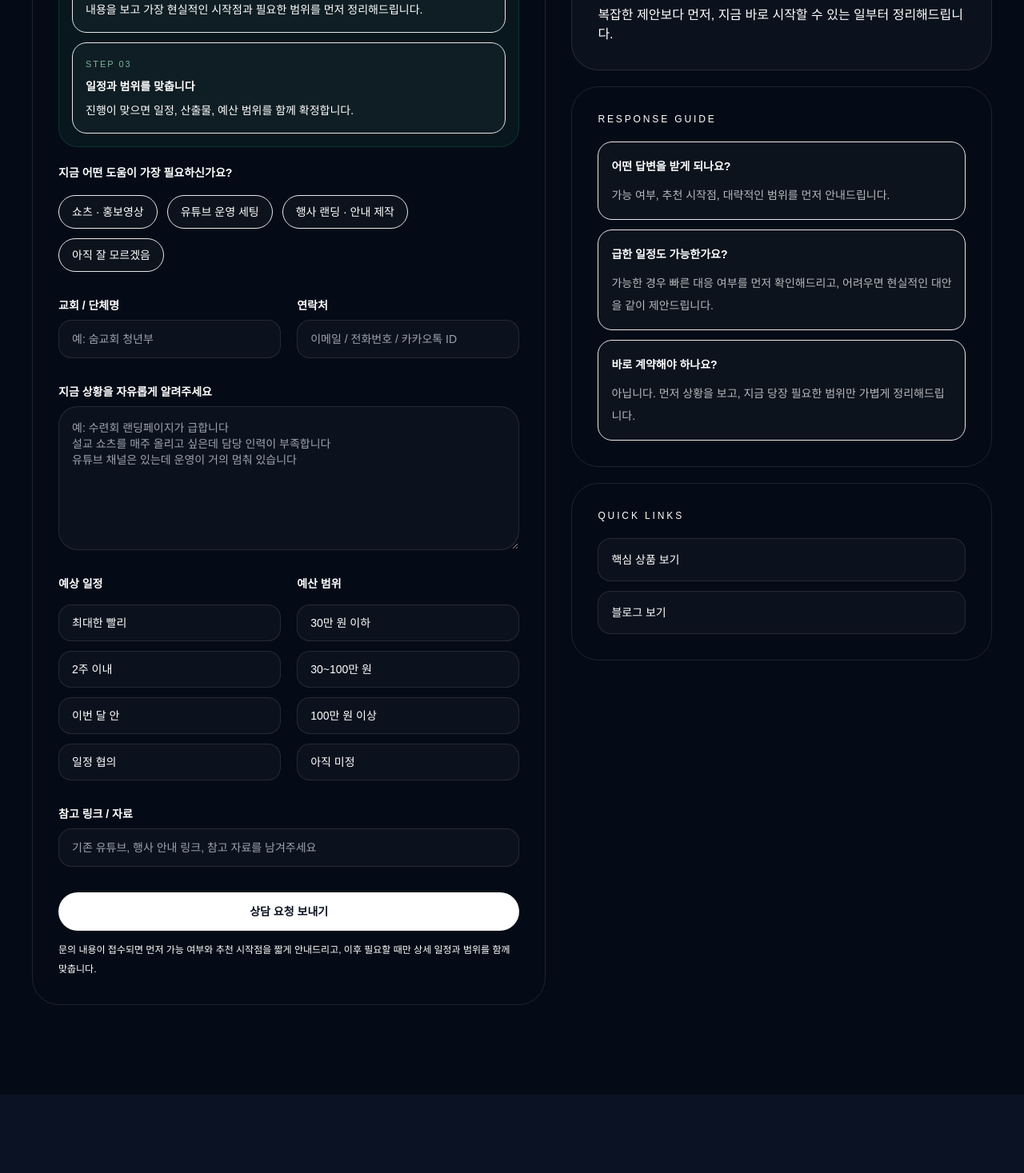
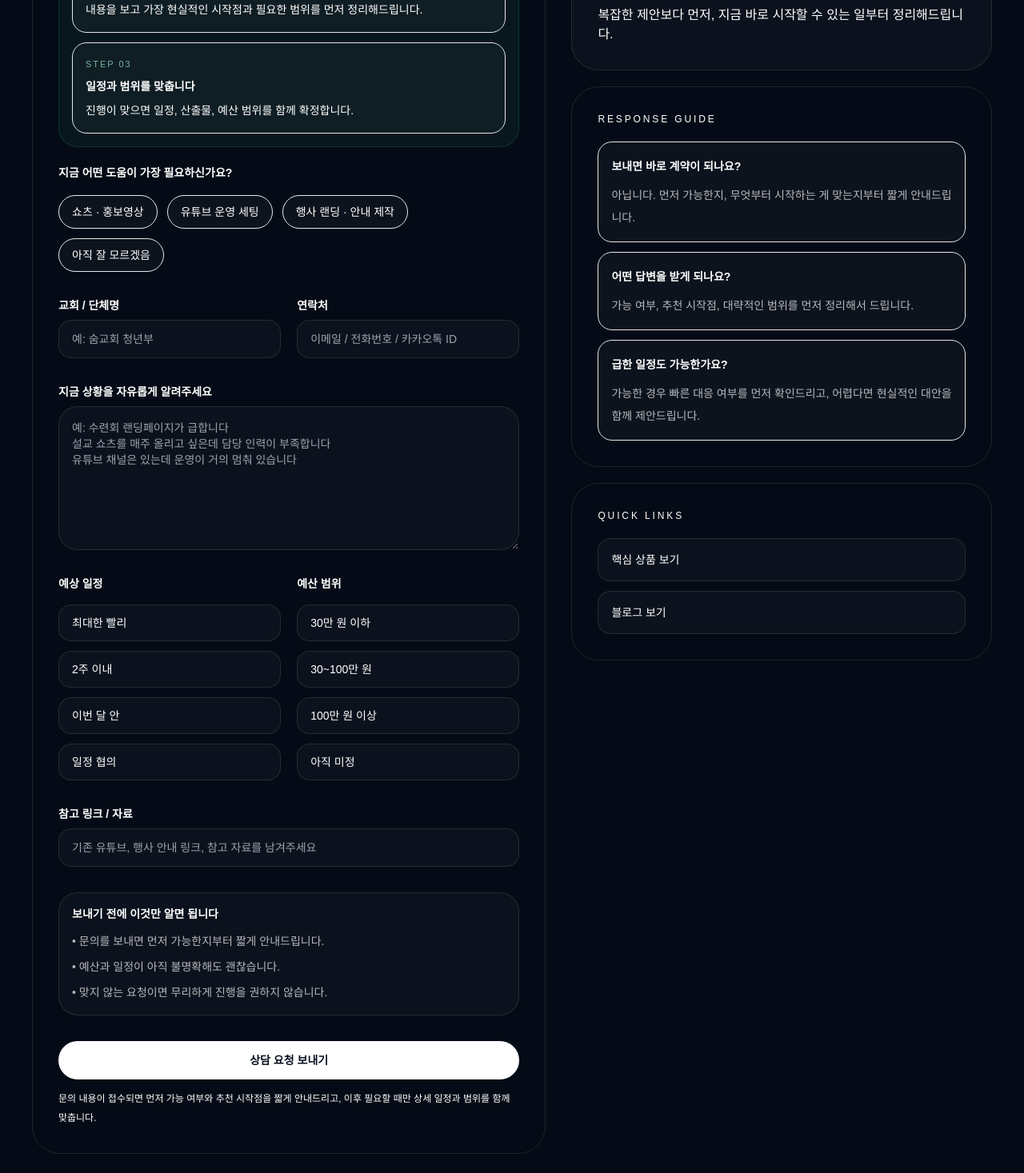
Before and after one commit to kinddragon1224/soom-church, a Next.js app: page /contact in a window 1280 px wide. Shown: the part 971-2438 px from the top of the page at 80% size. Before the commit the page ends 2340 px from the top, so only its background shows below. Built offline with nearby package versions, Linux system fonts and the light colour scheme; a web font is replaced by a local one.

Commit message:
Refine homepage hero density and contact trust cues

```diff
--- a/app/contact/page.tsx
+++ b/app/contact/page.tsx
@@ -20,6 +20,21 @@ const processSteps = [
     step: "03",
     title: "일정과 범위를 맞춥니다",
     desc: "진행이 맞으면 일정, 산출물, 예산 범위를 함께 확정합니다.",
+  },
+];
+
+const responseCards = [
+  {
+    title: "보내면 바로 계약이 되나요?",
+    desc: "아닙니다. 먼저 가능한지, 무엇부터 시작하는 게 맞는지부터 짧게 안내드립니다.",
+  },
+  {
+    title: "어떤 답변을 받게 되나요?",
+    desc: "가능 여부, 추천 시작점, 대략적인 범위를 먼저 정리해서 드립니다.",
+  },
+  {
+    title: "급한 일정도 가능한가요?",
+    desc: "가능한 경우 빠른 대응 여부를 먼저 확인드리고, 어렵다면 현실적인 대안을 함께 제안드립니다.",
   },
 ];
 
@@ -133,6 +148,15 @@ export default function ContactPage() {
                 <input className="min-h-12 rounded-2xl border border-white/10 bg-white/[0.03] px-4 text-white outline-none placeholder:text-white/32" placeholder="기존 유튜브, 행사 안내 링크, 참고 자료를 남겨주세요" />
               </label>
 
+              <div className="rounded-[24px] border border-white/10 bg-white/[0.03] px-4 py-4 text-sm text-white/70">
+                <p className="font-semibold text-white">보내기 전에 이것만 알면 됩니다</p>
+                <ul className="mt-3 grid gap-2 leading-6">
+                  <li>• 문의를 보내면 먼저 가능한지부터 짧게 안내드립니다.</li>
+                  <li>• 예산과 일정이 아직 불명확해도 괜찮습니다.</li>
+                  <li>• 맞지 않는 요청이면 무리하게 진행을 권하지 않습니다.</li>
+                </ul>
+              </div>
+
               <div className="grid gap-3">
                 <button type="submit" className="inline-flex min-h-12 items-center justify-center rounded-full bg-white px-6 text-sm font-semibold text-[#09111f]">
                   상담 요청 보내기
@@ -164,18 +188,12 @@ export default function ContactPage() {
             <div className="rounded-[34px] border border-white/10 bg-[#0b1327]/88 p-6 sm:p-8">
               <p className="text-xs tracking-[0.24em] text-white/38">RESPONSE GUIDE</p>
               <div className="mt-5 grid gap-3 text-sm leading-7 text-white/70">
-                <div className="rounded-[18px] border border-white/8 bg-white/[0.03] px-4 py-4">
-                  <p className="font-semibold text-white">어떤 답변을 받게 되나요?</p>
-                  <p className="mt-2">가능 여부, 추천 시작점, 대략적인 범위를 먼저 안내드립니다.</p>
-                </div>
-                <div className="rounded-[18px] border border-white/8 bg-white/[0.03] px-4 py-4">
-                  <p className="font-semibold text-white">급한 일정도 가능한가요?</p>
-                  <p className="mt-2">가능한 경우 빠른 대응 여부를 먼저 확인해드리고, 어려우면 현실적인 대안을 같이 제안드립니다.</p>
-                </div>
-                <div className="rounded-[18px] border border-white/8 bg-white/[0.03] px-4 py-4">
-                  <p className="font-semibold text-white">바로 계약해야 하나요?</p>
-                  <p className="mt-2">아닙니다. 먼저 상황을 보고, 지금 당장 필요한 범위만 가볍게 정리해드립니다.</p>
-                </div>
+                {responseCards.map((item) => (
+                  <div key={item.title} className="rounded-[18px] border border-white/8 bg-white/[0.03] px-4 py-4">
+                    <p className="font-semibold text-white">{item.title}</p>
+                    <p className="mt-2">{item.desc}</p>
+                  </div>
+                ))}
               </div>
             </div>
 
--- a/app/page.tsx
+++ b/app/page.tsx
@@ -82,33 +82,39 @@ export default function HomePage() {
           style={{ backgroundImage: "url('/hero-church-main.png')" }}
         />
         <div className="absolute inset-0 bg-[linear-gradient(90deg,rgba(5,11,22,0.94)_0%,rgba(5,11,22,0.7)_46%,rgba(5,11,22,0.42)_100%)] sm:bg-[linear-gradient(90deg,rgba(5,11,22,0.9)_0%,rgba(5,11,22,0.6)_44%,rgba(5,11,22,0.38)_100%)]" />
-        <div className="absolute inset-0 bg-[linear-gradient(180deg,rgba(5,11,22,0.3)_0%,rgba(5,11,22,0.14)_28%,rgba(5,11,22,0.86)_100%)] sm:bg-[linear-gradient(180deg,rgba(5,11,22,0.2)_0%,rgba(5,11,22,0.18)_30%,rgba(5,11,22,0.82)_100%)]" />
+        <div className="absolute inset-0 bg-[linear-gradient(180deg,rgba(5,11,22,0.18)_0%,rgba(5,11,22,0.12)_24%,rgba(5,11,22,0.88)_100%)] sm:bg-[linear-gradient(180deg,rgba(5,11,22,0.2)_0%,rgba(5,11,22,0.18)_30%,rgba(5,11,22,0.82)_100%)]" />
 
         <div className="relative mx-auto flex min-h-[100svh] w-full max-w-7xl flex-col px-5 pb-4 pt-3 sm:min-h-screen sm:px-8 sm:pb-10 lg:px-10">
           <SiteHeader theme="dark" current="home" ctaHref="/signup" ctaLabel="무료로 시작하기" />
 
-          <div className="flex flex-1 items-center pt-0 pb-3 sm:items-end sm:py-24 lg:py-28">
+          <div className="flex flex-1 items-start pt-8 pb-5 sm:items-end sm:py-24 lg:py-28">
             <div className="max-w-5xl">
               <p className="text-[10px] tracking-[0.15em] text-white/48 sm:text-xs sm:tracking-[0.24em]">SOOM WORKSPACE FOR CHURCHES</p>
-              <h1 className="mt-1 font-display text-[2.22rem] font-semibold leading-[0.9] tracking-[-0.085em] text-white sm:mt-5 sm:text-[4.5rem] lg:text-[5.9rem]">
+              <h1 className="mt-2 font-display text-[2.06rem] font-semibold leading-[0.88] tracking-[-0.09em] text-white sm:mt-5 sm:text-[4.5rem] lg:text-[5.9rem]">
                 교회를 돕다
               </h1>
-              <p className="mt-1.5 max-w-[18.5rem] text-[0.88rem] leading-[1.42] text-white/78 sm:mt-6 sm:max-w-3xl sm:text-lg sm:leading-8">
+              <p className="mt-2 max-w-[17rem] text-[0.86rem] leading-[1.34] text-white/80 sm:mt-6 sm:max-w-3xl sm:text-lg sm:leading-8">
                 쇼츠, 유튜브 운영,
                 <br className="sm:hidden" /> 행사 안내 제작까지
               </p>
-              <p className="mt-1.5 max-w-[20.5rem] text-[0.84rem] leading-[1.48] text-white/62 sm:mt-4 sm:max-w-3xl sm:text-base sm:leading-7">
+              <p className="mt-2 max-w-[19rem] text-[0.82rem] leading-[1.42] text-white/62 sm:mt-4 sm:max-w-3xl sm:text-base sm:leading-7">
                 교회와 사역을 위한 워크스페이스를 만들고,
                 <br className="sm:hidden" /> 필요하면 실행까지 함께합니다.
               </p>
 
-              <div className="mt-3.5 flex flex-col gap-2 sm:mt-8 sm:flex-row sm:gap-3">
+              <div className="mt-4 flex flex-col gap-2.5 sm:mt-8 sm:flex-row sm:gap-3">
                 <Link href="/signup" className="inline-flex h-10 items-center justify-center rounded-full bg-white px-5 text-[13px] font-semibold text-[#09111f] transition hover:bg-white/90 sm:min-h-12 sm:px-6 sm:text-sm">
                   무료로 시작하기
                 </Link>
                 <Link href="/workspace" className="inline-flex h-10 items-center justify-center rounded-full border border-white/30 bg-white/5 px-5 text-[13px] font-medium text-white transition hover:bg-white/10 sm:min-h-12 sm:px-6 sm:text-sm">
                   워크스페이스 보기
                 </Link>
+              </div>
+
+              <div className="mt-5 grid max-w-[20rem] gap-2 text-[11px] text-white/70 sm:mt-6 sm:max-w-none sm:flex sm:flex-wrap sm:gap-2.5 sm:text-xs">
+                <span className="rounded-full border border-white/10 bg-white/[0.03] px-3 py-2">무료로 먼저 시작</span>
+                <span className="rounded-full border border-white/10 bg-white/[0.03] px-3 py-2">필요할 때 실행 서비스 연결</span>
+                <span className="rounded-full border border-white/10 bg-white/[0.03] px-3 py-2">교회 운영 흐름 기준</span>
               </div>
             </div>
           </div>
@@ -120,7 +126,7 @@ export default function HomePage() {
           <div className="max-w-4xl">
             <p className="text-xs tracking-[0.24em] text-[#7a6f67]">DISCERNMENT</p>
             <h2 className="mt-5 font-display text-[2.05rem] leading-[1.06] tracking-[-0.05em] sm:text-[3.5rem]">
-              먼저 정리합니다
+              먼저 봅니다
             </h2>
             <p className="mt-5 max-w-3xl text-sm leading-7 text-[#5d667d] sm:text-base">
               해야 할 일은 많은데 우선순위는 흐려질 수 있습니다. 숨은 먼저 해야 할 일부터 정리하고 바로 움직일 시작점을 함께 찾습니다.
@@ -238,8 +244,8 @@ export default function HomePage() {
               왜 숨이어야 할까요
             </h2>
             <p className="mt-5 max-w-3xl text-sm leading-7 text-[#5d667d] sm:text-base">
-              숨은 보기 좋은 결과보다 먼저 전달 구조와 실행 순서를 봅니다.
-              교회와 사역의 메시지가 실제 움직임으로 이어지도록 함께 정리합니다.
+              숨은 보기 좋은 결과보다 먼저 전달 구조를 봅니다.
+              교회와 사역의 메시지가 실제 움직임으로 이어지게 함께 정리합니다.
             </p>
           </div>
 
```
